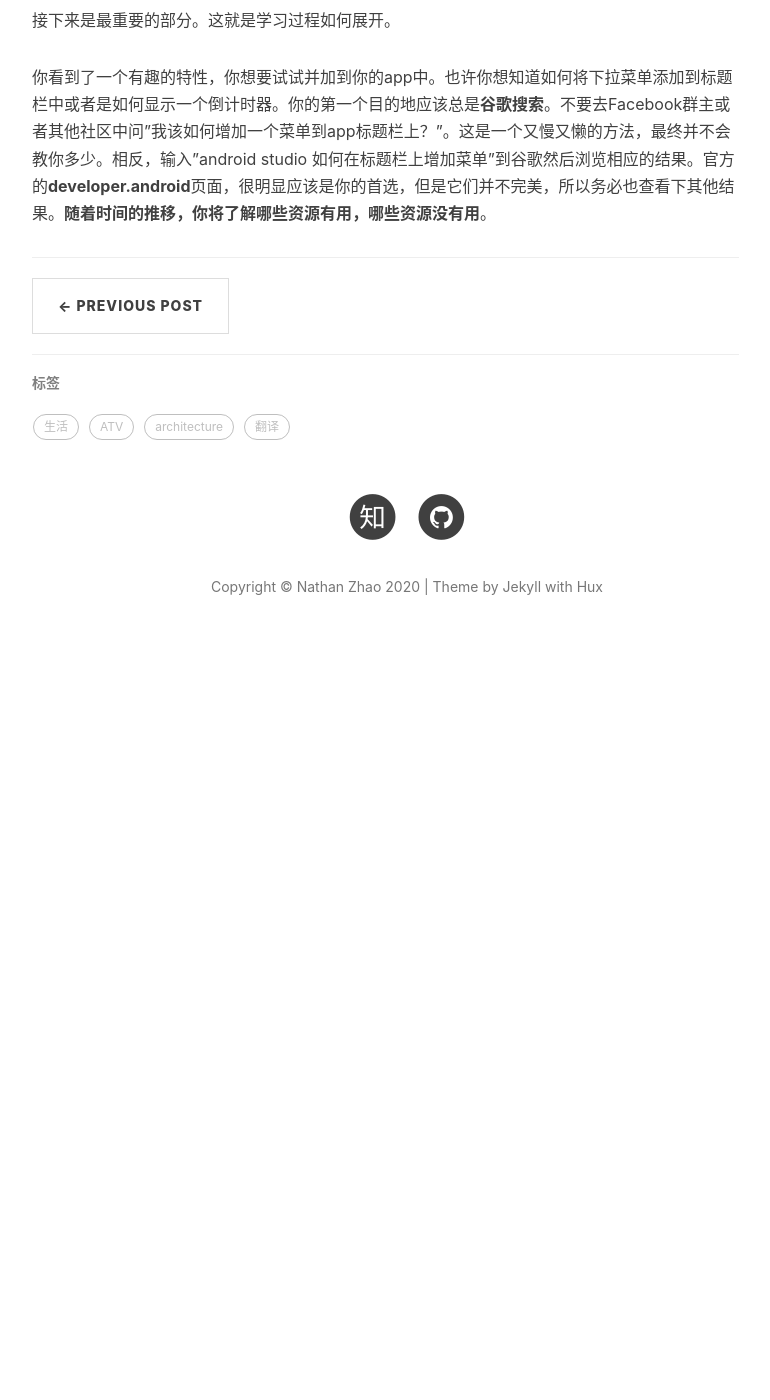
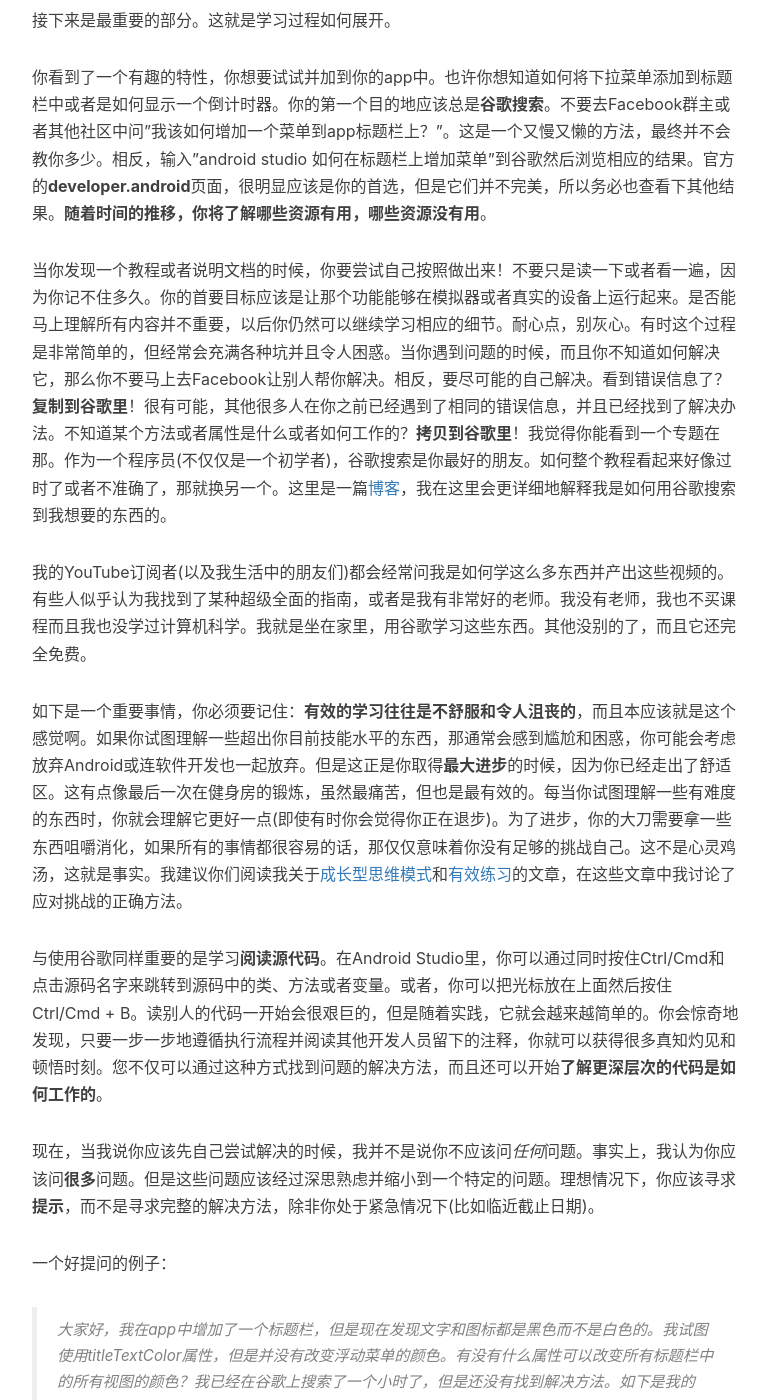
Before and after one commit to Nathan-Feng/Nathan-Feng.github.io, a Jekyll site: the page built from _posts/2020-01-01-translate-learn-android.md, in a window 1280 px wide and 1400 px high, scrolled down 5457 px. Shown: the whole window, without its empty margins (233-1003 px from the left). Built offline with Jekyll 4.4.1, drawn with Linux system fonts in a browser that asks for light colours; nearby versions of some CDN libraries; comment, search, counter and statistics services are not loaded; before the commit the page ends 6120 px from its top, so only the background shows below that; some of the changed text lies outside the part shown.

Commit message:
update learn android article

```diff
--- a/_posts/2020-01-01-translate-learn-android.md
+++ b/_posts/2020-01-01-translate-learn-android.md
@@ -74,3 +74,25 @@ Android和iOS是目前市场上最大的两个移动操作系统，很多公司
 接下来是最重要的部分。这就是学习过程如何展开。
 
 你看到了一个有趣的特性，你想要试试并加到你的app中。也许你想知道如何将下拉菜单添加到标题栏中或者是如何显示一个倒计时器。你的第一个目的地应该总是**谷歌搜索**。不要去Facebook群主或者其他社区中问"我该如何增加一个菜单到app标题栏上？"。这是一个又慢又懒的方法，最终并不会教你多少。相反，输入"android studio 如何在标题栏上增加菜单"到谷歌然后浏览相应的结果。官方的**developer.android**页面，很明显应该是你的首选，但是它们并不完美，所以务必也查看下其他结果。**随着时间的推移，你将了解哪些资源有用，哪些资源没有用**。
+
+当你发现一个教程或者说明文档的时候，你要尝试自己按照做出来！不要只是读一下或者看一遍，因为你记不住多久。你的首要目标应该是让那个功能能够在模拟器或者真实的设备上运行起来。是否能马上理解所有内容并不重要，以后你仍然可以继续学习相应的细节。耐心点，别灰心。有时这个过程是非常简单的，但经常会充满各种坑并且令人困惑。当你遇到问题的时候，而且你不知道如何解决它，那么你不要马上去Facebook让别人帮你解决。相反，要尽可能的自己解决。看到错误信息了？**复制到谷歌里**！很有可能，其他很多人在你之前已经遇到了相同的错误信息，并且已经找到了解决办法。不知道某个方法或者属性是什么或者如何工作的？**拷贝到谷歌里**！我觉得你能看到一个专题在那。作为一个程序员(不仅仅是一个初学者)，谷歌搜索是你最好的朋友。如何整个教程看起来好像过时了或者不准确了，那就换另一个。这里是一篇[博客](https://codinginflow.com/google-programming-questions)，我在这里会更详细地解释我是如何用谷歌搜索到我想要的东西的。
+
+我的YouTube订阅者(以及我生活中的朋友们)都会经常问我是如何学这么多东西并产出这些视频的。有些人似乎认为我找到了某种超级全面的指南，或者是我有非常好的老师。我没有老师，我也不买课程而且我也没学过计算机科学。我就是坐在家里，用谷歌学习这些东西。其他没别的了，而且它还完全免费。
+
+如下是一个重要事情，你必须要记住：**有效的学习往往是不舒服和令人沮丧的**，而且本应该就是这个感觉啊。如果你试图理解一些超出你目前技能水平的东西，那通常会感到尴尬和困惑，你可能会考虑放弃Android或连软件开发也一起放弃。但是这正是你取得**最大进步**的时候，因为你已经走出了舒适区。这有点像最后一次在健身房的锻炼，虽然最痛苦，但也是最有效的。每当你试图理解一些有难度的东西时，你就会理解它更好一点(即使有时你会觉得你正在退步)。为了进步，你的大刀需要拿一些东西咀嚼消化，如果所有的事情都很容易的话，那仅仅意味着你没有足够的挑战自己。这不是心灵鸡汤，这就是事实。我建议你们阅读我关于[成长型思维模式](https://codinginflow.com/growth-mindset-programming)和[有效练习](https://codinginflow.com/deliberate-practice)的文章，在这些文章中我讨论了应对挑战的正确方法。
+
+与使用谷歌同样重要的是学习**阅读源代码**。在Android Studio里，你可以通过同时按住Ctrl/Cmd和点击源码名字来跳转到源码中的类、方法或者变量。或者，你可以把光标放在上面然后按住Ctrl/Cmd + B。读别人的代码一开始会很艰巨的，但是随着实践，它就会越来越简单的。你会惊奇地发现，只要一步一步地遵循执行流程并阅读其他开发人员留下的注释，你就可以获得很多真知灼见和顿悟时刻。您不仅可以通过这种方式找到问题的解决方法，而且还可以开始**了解更深层次的代码是如何工作的**。
+
+现在，当我说你应该先自己尝试解决的时候，我并不是说你不应该问*任何*问题。事实上，我认为你应该问**很多**问题。但是这些问题应该经过深思熟虑并缩小到一个特定的问题。理想情况下，你应该寻求**提示**，而不是寻求完整的解决方法，除非你处于紧急情况下(比如临近截止日期)。
+
+一个好提问的例子：
+
+> 大家好，我在app中增加了一个标题栏，但是现在发现文字和图标都是黑色而不是白色的。我试图使用titleTextColor属性，但是并没有改变浮动菜单的颜色。有没有什么属性可以改变所有标题栏中的所有视图的颜色？我已经在谷歌上搜索了一个小时了，但是还没有找到解决方法。如下是我的XML文件代码(已经格式化过，不是一个拍照模糊的截屏)和一个标题栏的截图，能帮帮我吗？
+
+一个槽糕提问的例子：
+
+> 嗨，我如何能改变标题栏的颜色？现在不起作用。
+
+如上两个提问都会让你或早或晚的得到答案，但是在第一个例子中，你思考的更深入，你尝试自己解决过，你知道哪些方法行不通，你缩小了解决问题的范围，因此你问了一个具体的问题。在第二个例子中，你可能在问题已出现的时候就停止尝试解决，把问题抛给别人来替你解决。也许你随意尝试了几个解决方法，但你并没有表达出你正在思考的是什么。即使两个问题都能让你得到答案，但是明显你在第一个例子中学到的更多。如果你的问题很具体，很可能乐于帮助你这样的问题，因为他们不必解释整个话题并猜测你的问题到底在哪里。这也意味着你不应该在评论框中发布200行错误信息出来，然后希望有人能有帮你解释清楚。
+
+在你得到答案后，你要重复之前的步骤：你先试着自己去解决，然后你去谷歌一下来找你遇到的新问题和不确定的问题，如果你卡住了，你再问另一个具体的问题。
```
